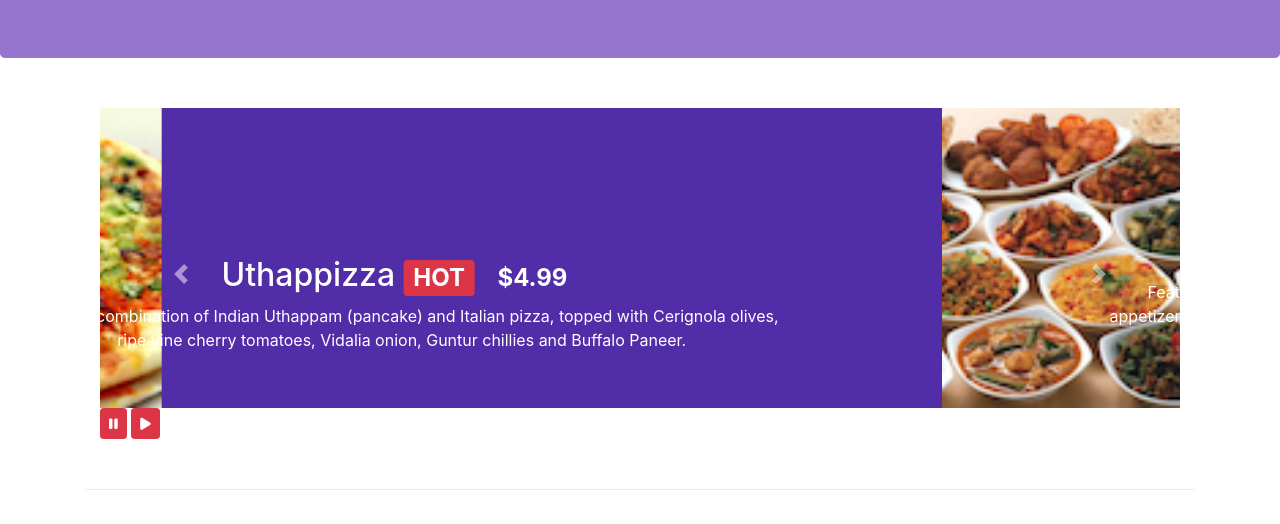
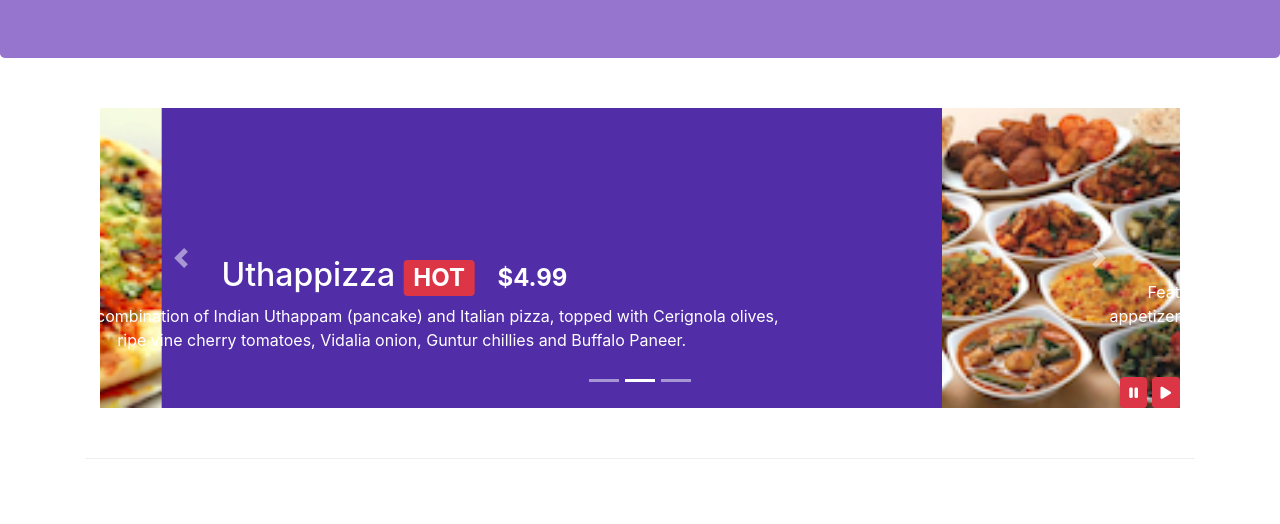
Before and after one commit to DPrinceKumar/Bootstrap-coursera, a website: page index.html in a window 1280 px wide. Shown: the part 276-800 px from the top of the page. Drawn offline with Linux system fonts and the light colour scheme.

Commit message:
buttons position changed

```diff
--- a/css/style.css
+++ b/css/style.css
@@ -37,6 +37,10 @@ body{
     border-bottom: 1px solid #ddd;
     padding: 15px;
 }
+.carousel{
+    background-color: #512DA8;
+
+}
 .carousel-item{
     height: 300px;
     background-color: #512DA8;
@@ -47,3 +51,8 @@ body{
     left: 0;
     min-height: 300px;
 }
+#carouselButton{
+    right: 0px;
+    position: absolute;
+    bottom: 0px;
+}
```
